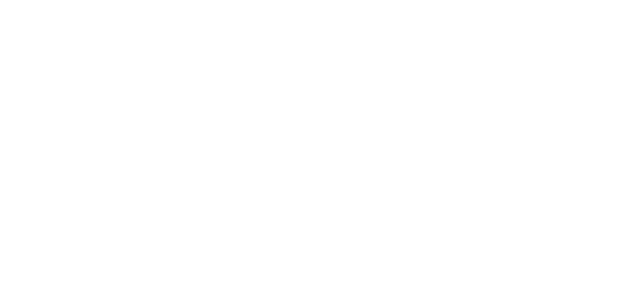
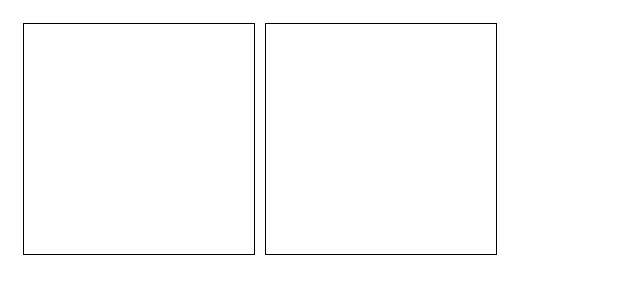
Before and after one commit to endevel/sea-battle, a website: page index.html in a window 1280 px wide. Shown: the whole page, without its empty margins (0-640 px from the left). Drawn offline with Linux system fonts and the light colour scheme.

Commit message:
update main.ja

```diff
--- a/css/styles.css
+++ b/css/styles.css
@@ -0,0 +1,29 @@
+.tactic-map {
+    padding: 10px;
+    display: flex;
+    flex-direction: row;
+}
+
+.ship-location {
+    margin: 5px;
+    padding: 5px;
+    display: flex;
+    flex-direction: row;
+    height: 220px;
+    width: 220px;
+    border: 1px solid #000000;
+}
+
+.map-cell {
+    margin: 2px;
+    padding: 2px;
+    height: 20px;
+    width: 20px;
+    border: 1px solid #ffffff;
+    background-color: #ccc;
+}
+
+.ship-list {
+    display: flex;
+    flex-direction: row;
+}
--- a/index.html
+++ b/index.html
@@ -4,8 +4,15 @@
     <meta charset="UTF-8">
     <meta name="viewport" content="width=device-width, initial-scale=1.0">
     <title>Sea battle</title>
+    <link rel="stylesheet" href="css/styles.css">
 </head>
 <body>
+    <div id="root">
 
+    </div>
+
+    <script src="js/main.js">
+
+    </script>
 </body>
 </html>
--- a/js/main.js
+++ b/js/main.js
@@ -0,0 +1,16 @@
+console.log("App is running . . .")
+
+let root = document.getElementById("root");
+let tacticMap = document.createElement('div') //<div class="tactic-map">Tactic map</div>
+tacticMap.className = 'tactic-map'
+
+let shipLocation = document.createElement('div')
+shipLocation.className = 'ship-location'
+
+let shipLocation2 = document.createElement('div')
+shipLocation2.className = 'ship-location'
+
+tacticMap.appendChild(shipLocation);
+tacticMap.appendChild(shipLocation2);
+
+root.appendChild(tacticMap);
--- a/package.json
+++ b/package.json
@@ -7,5 +7,9 @@
     "test": "echo \"Error: no test specified\" && exit 1"
   },
   "author": "bylex",
-  "license": "ISC"
+  "license": "ISC",
+  "devDependencies": {
+    "webpack": "^4.43.0",
+    "webpack-cli": "^3.3.12"
+  }
 }
--- /dev/null
+++ b/webpack.config.js
@@ -0,0 +1,3 @@
+module.exports = {
+
+}
```
Also changed, not shown: 1 other file.
